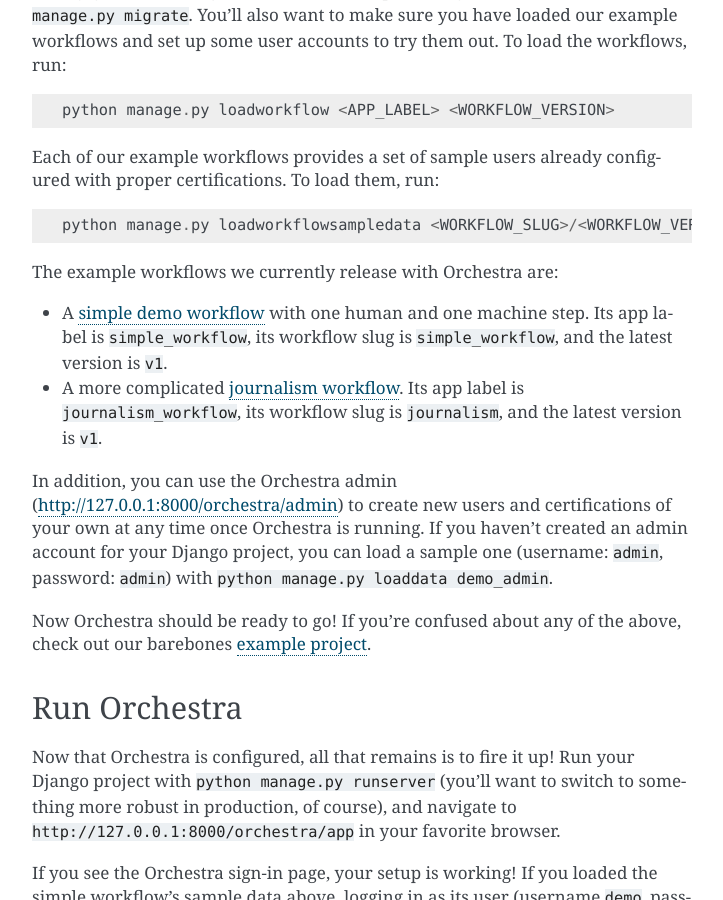
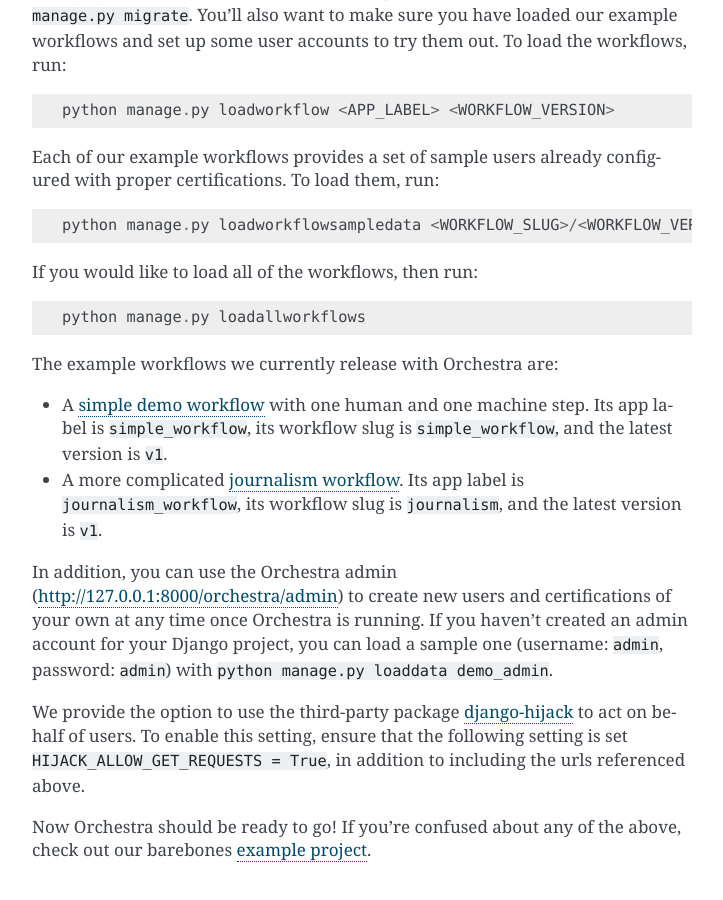
Before and after one commit to b12io/orchestra, a Sphinx documentation site: the page built from docs/source/getting_started.rst, in a window 1280 px wide and 900 px high, scrolled down 2422 px. Shown: the whole window, without its empty margins (388-1111 px from the left). Built offline with Sphinx 7.4.7, drawn with Linux system fonts in a browser that asks for light colours.

Commit message:
Upgrade django-hijack

```diff
--- a/docs/source/getting_started.rst
+++ b/docs/source/getting_started.rst
@@ -136,6 +136,11 @@
 
     python manage.py loadworkflowsampledata <WORKFLOW_SLUG>/<WORKFLOW_VERSION>
 
+
+If you would like to load all of the workflows, then run::
+
+    python manage.py loadallworkflows
+
 The example workflows we currently release with Orchestra are:
 
 * A :ref:`simple demo workflow <demo-section>` with one human and one machine
@@ -151,6 +156,12 @@
 of your own at any time once Orchestra is running. If you haven't created an
 admin account for your Django project, you can load a sample one (username:
 ``admin``, password: ``admin``) with ``python manage.py loaddata demo_admin``.
+
+We provide the option to use the third-party package `django-hijack
+<https://github.com/arteria/django-hijack>`_ to act on behalf of users. To
+enable this setting, ensure that the following setting is set
+``HIJACK_ALLOW_GET_REQUESTS = True``, in addition to including the urls
+referenced above.
 
 Now Orchestra should be ready to go! If you're confused about any of the above,
 check out our barebones `example project <https://github.com/unlimitedlabs/orchestra/tree/stable/example_project>`_.
--- a/requirements.txt
+++ b/requirements.txt
@@ -23,6 +23,7 @@
 pandas==0.18.0
 python-dateutil==2.5.2
 django-hijack==2.1.0
+django-hijack-admin==2.1.0
 django-money==0.7.6
 
 # Documentation requirements
```
Also changed, not shown: 1 other file.
